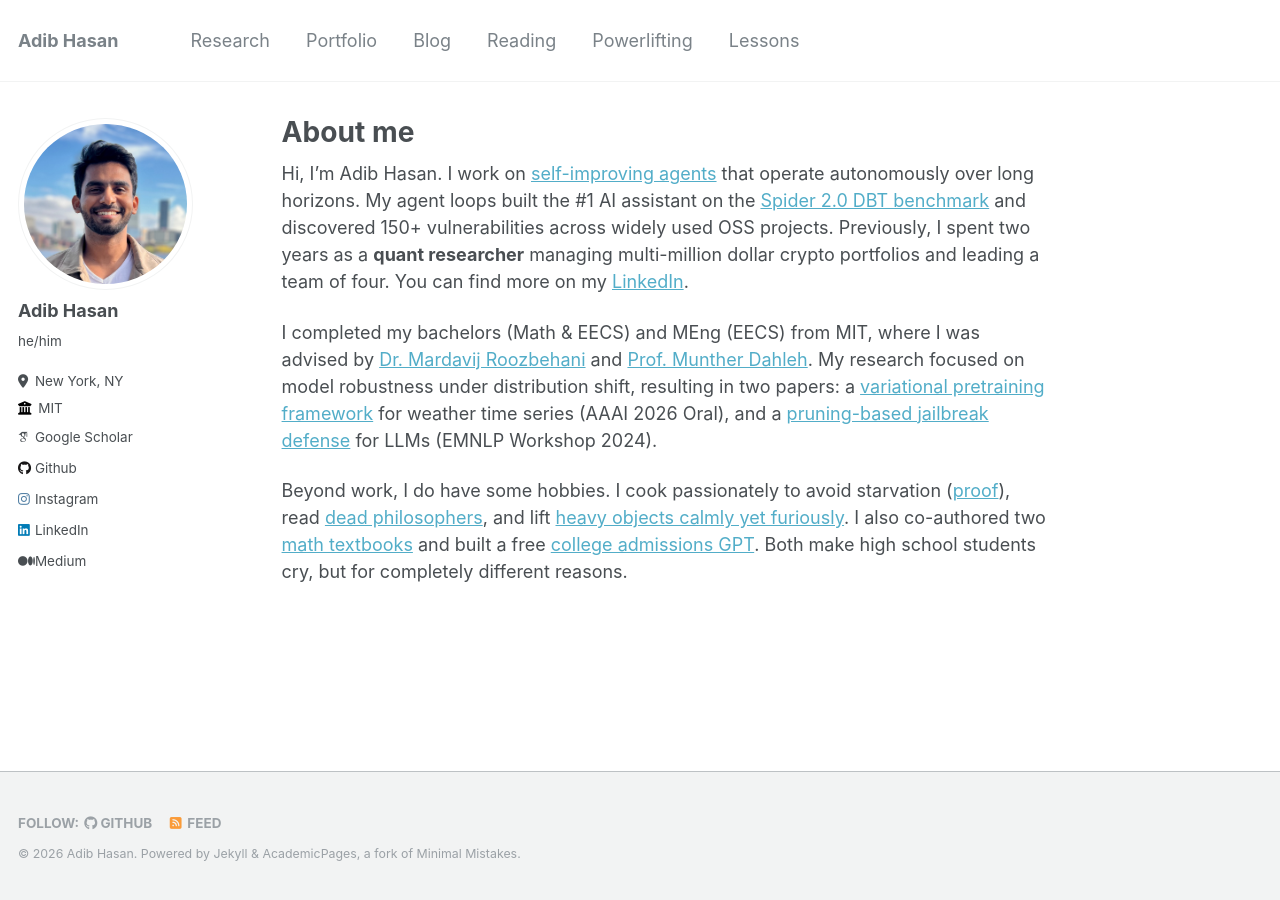
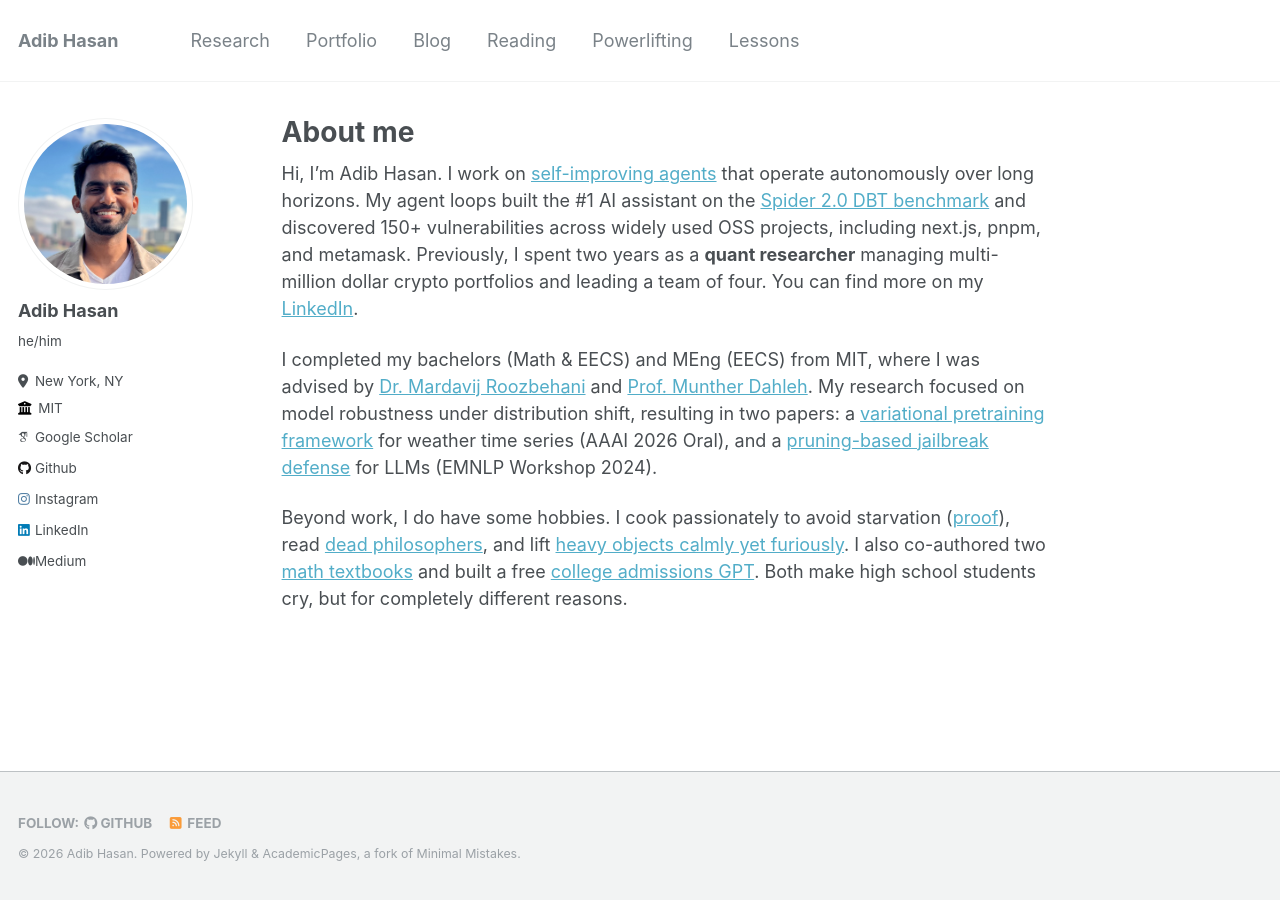
Before and after one commit to Neehan/neehan.github.io, a Jekyll site: the page built from _pages/about.md, in a window 1280 px wide. Built offline with Jekyll 4.4.1, drawn with Linux system fonts in a browser that asks for light colours; some web fonts are replaced.

Commit message:
added namedrop projects

```diff
--- a/_pages/about.md
+++ b/_pages/about.md
@@ -7,7 +7,7 @@ redirect_from:
   - /about.html
 ---
 
-Hi, I'm Adib Hasan. I work on [self-improving agents](https://github.com/SignalPilot-Labs/AutoFyn) that operate autonomously over long horizons. My agent loops built the #1 AI assistant on the [Spider 2.0 DBT benchmark](https://github.com/SignalPilot-Labs/SignalPilot) and discovered 150+ vulnerabilities across widely used OSS projects. Previously, I spent two years as a **quant researcher** managing multi-million dollar crypto portfolios and leading a team of four. You can find more on my [LinkedIn](https://linkedin.com/in/adib-hasan).
+Hi, I'm Adib Hasan. I work on [self-improving agents](https://github.com/SignalPilot-Labs/AutoFyn) that operate autonomously over long horizons. My agent loops built the #1 AI assistant on the [Spider 2.0 DBT benchmark](https://github.com/SignalPilot-Labs/SignalPilot) and discovered 150+ vulnerabilities across widely used OSS projects, including next.js, pnpm, and metamask. Previously, I spent two years as a **quant researcher** managing multi-million dollar crypto portfolios and leading a team of four. You can find more on my [LinkedIn](https://linkedin.com/in/adib-hasan).
 
 I completed my bachelors (Math & EECS) and MEng (EECS) from MIT, where I was advised by [Dr. Mardavij Roozbehani](https://idss.mit.edu/staff/mardavij-roozbehani/) and [Prof. Munther Dahleh](https://idss.mit.edu/staff/munther-dahleh/). My research focused on model robustness under distribution shift, resulting in two papers: a [variational pretraining framework](https://arxiv.org/abs/2508.03589) for weather time series (AAAI 2026 Oral), and a [pruning-based jailbreak defense](https://arxiv.org/abs/2401.10862) for LLMs (EMNLP Workshop 2024).
 
```
